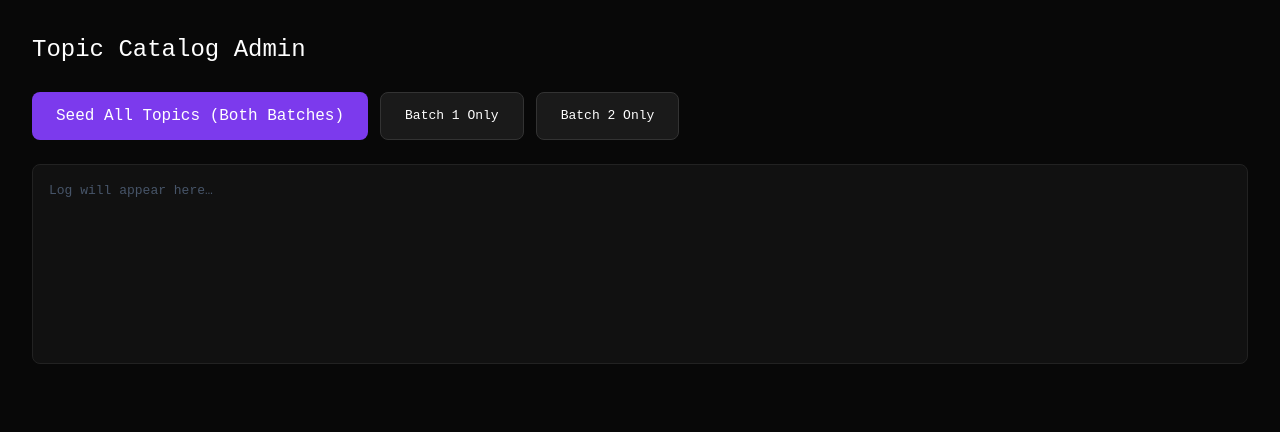
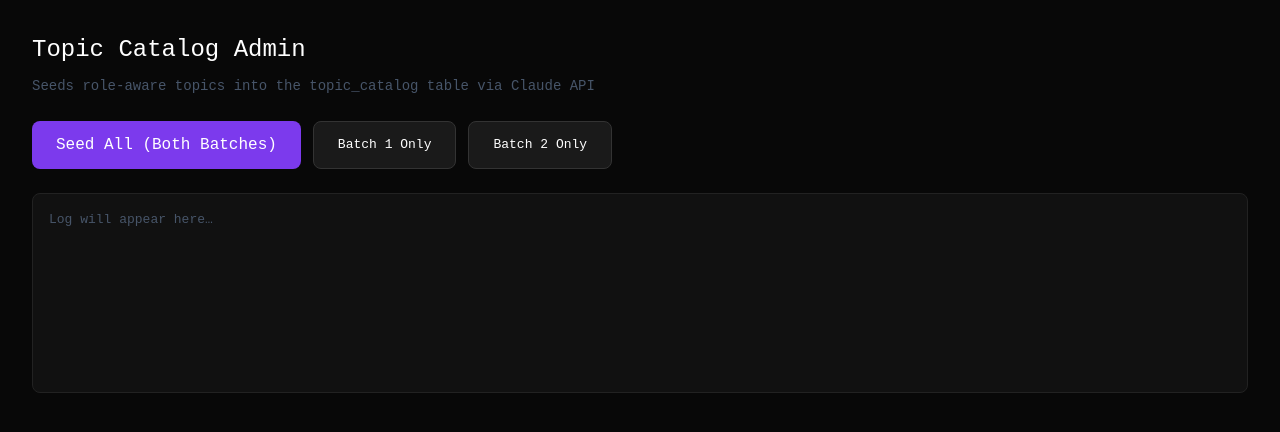
Before and after one commit to juggernaut2k4/distill, a Next.js app: page /admin/seed in a window 1280 px wide. Shown: the top 432 px of the page. Built offline with nearby package versions, Linux system fonts and the light colour scheme.

Commit message:
feat(admin): show failed domains and retry button in seed page

```diff
--- a/app/admin/seed/page.tsx
+++ b/app/admin/seed/page.tsx
@@ -5,36 +5,47 @@ import { useState } from 'react'
 const BATCH1 = ['ai-ml','devops','software-arch','cloud','frontend','typescript','backend','data-engineering','mlops','cybersecurity','testing','databases','open-source','emerging-tech','ml-fundamentals','deep-learning','nlp','data-viz','bi-analytics','statistics','python','product-strategy','agile','user-research','growth','go-to-market','ux-design','design-systems']
 const BATCH2 = ['interaction-design','accessibility','motion-design','ai-for-design','leadership','digital-transformation','finance','operations','people-org','risk','innovation','data-decisions','ma','stakeholder','content-seo','performance-mktg','brand','crm-automation','social-community','cro','ai-marketing','fintech','corp-finance','esg','financial-modeling','talent','learning-dev','dei','hr-tech']
 
+interface SeedDetail { domainId: string; inserted: number; error?: string }
+
 export default function SeedAdminPage() {
   const [log, setLog] = useState<string[]>([])
   const [running, setRunning] = useState(false)
+  const [failedDomains, setFailedDomains] = useState<string[]>([])
 
   function addLog(msg: string) {
     setLog((prev) => [...prev, `${new Date().toLocaleTimeString()} — ${msg}`])
   }
 
-  async function seedBatch(domains: string[], replace: boolean, label: string) {
+  async function seedBatch(domains: string[], replace: boolean, label: string): Promise<string[]> {
     addLog(`${label}: starting (${domains.length} domains)…`)
     const res = await fetch('/api/admin/seed-topics', {
       method: 'POST',
       headers: { 'Content-Type': 'application/json' },
       body: JSON.stringify({ replace, domains }),
     })
-    const data = await res.json()
+    const data = await res.json() as { inserted: number; domains: number; failed: number; details: SeedDetail[] }
+    const failed = (data.details ?? []).filter((d) => d.error).map((d) => d.domainId)
     if (res.ok) {
       addLog(`${label}: done — inserted ${data.inserted} topics across ${data.domains} domains (${data.failed} failed)`)
+      if (failed.length > 0) {
+        addLog(`${label}: failed domains — ${failed.join(', ')}`)
+      }
     } else {
       addLog(`${label}: ERROR — ${JSON.stringify(data)}`)
     }
+    return failed
   }
 
   async function handleSeedAll() {
     setRunning(true)
     setLog([])
+    setFailedDomains([])
     try {
-      await seedBatch(BATCH1, true, 'Batch 1')
-      await seedBatch(BATCH2, false, 'Batch 2')
-      addLog('All done!')
+      const f1 = await seedBatch(BATCH1, true, 'Batch 1')
+      const f2 = await seedBatch(BATCH2, false, 'Batch 2')
+      const allFailed = [...f1, ...f2]
+      setFailedDomains(allFailed)
+      addLog(allFailed.length > 0 ? `All done — ${allFailed.length} domains need retry` : 'All done!')
     } catch (err) {
       addLog(`Exception: ${String(err)}`)
     } finally {
@@ -42,50 +53,67 @@ export default function SeedAdminPage() {
     }
   }
 
+  async function handleRetryFailed() {
+    if (failedDomains.length === 0) return
+    setRunning(true)
+    try {
+      const failed = await seedBatch(failedDomains, false, 'Retry')
+      setFailedDomains(failed)
+      if (failed.length === 0) addLog('Retry complete — all domains seeded!')
+    } finally {
+      setRunning(false)
+    }
+  }
+
   async function handleSeedBatch1() {
     setRunning(true)
-    try { await seedBatch(BATCH1, true, 'Batch 1') }
+    try { const f = await seedBatch(BATCH1, true, 'Batch 1'); setFailedDomains(f) }
     finally { setRunning(false) }
   }
 
   async function handleSeedBatch2() {
     setRunning(true)
-    try { await seedBatch(BATCH2, false, 'Batch 2') }
+    try { const f = await seedBatch(BATCH2, false, 'Batch 2'); setFailedDomains((p) => [...p, ...f]) }
     finally { setRunning(false) }
   }
 
   return (
     <div style={{ padding: 32, background: '#080808', minHeight: '100vh', color: '#fff', fontFamily: 'monospace' }}>
-      <h1 style={{ fontSize: 24, marginBottom: 24 }}>Topic Catalog Admin</h1>
+      <h1 style={{ fontSize: 24, marginBottom: 8 }}>Topic Catalog Admin</h1>
+      <p style={{ color: '#475569', marginBottom: 24, fontSize: 14 }}>Seeds role-aware topics into the topic_catalog table via Claude API</p>
 
-      <div style={{ display: 'flex', gap: 12, marginBottom: 24 }}>
-        <button
-          onClick={handleSeedAll}
-          disabled={running}
-          style={{ padding: '12px 24px', background: running ? '#333' : '#7C3AED', color: '#fff', border: 'none', borderRadius: 8, cursor: running ? 'not-allowed' : 'pointer', fontSize: 16 }}
-        >
-          {running ? 'Running…' : 'Seed All Topics (Both Batches)'}
+      <div style={{ display: 'flex', gap: 12, marginBottom: 24, flexWrap: 'wrap' }}>
+        <button onClick={handleSeedAll} disabled={running}
+          style={{ padding: '12px 24px', background: running ? '#333' : '#7C3AED', color: '#fff', border: 'none', borderRadius: 8, cursor: running ? 'not-allowed' : 'pointer', fontSize: 16 }}>
+          {running ? 'Running…' : 'Seed All (Both Batches)'}
         </button>
-        <button
-          onClick={handleSeedBatch1}
-          disabled={running}
-          style={{ padding: '12px 24px', background: '#1A1A1A', color: '#fff', border: '1px solid #333', borderRadius: 8, cursor: running ? 'not-allowed' : 'pointer' }}
-        >
+        {failedDomains.length > 0 && (
+          <button onClick={handleRetryFailed} disabled={running}
+            style={{ padding: '12px 24px', background: '#EF4444', color: '#fff', border: 'none', borderRadius: 8, cursor: running ? 'not-allowed' : 'pointer', fontSize: 16 }}>
+            Retry {failedDomains.length} Failed Domains
+          </button>
+        )}
+        <button onClick={handleSeedBatch1} disabled={running}
+          style={{ padding: '12px 24px', background: '#1A1A1A', color: '#fff', border: '1px solid #333', borderRadius: 8, cursor: running ? 'not-allowed' : 'pointer' }}>
           Batch 1 Only
         </button>
-        <button
-          onClick={handleSeedBatch2}
-          disabled={running}
-          style={{ padding: '12px 24px', background: '#1A1A1A', color: '#fff', border: '1px solid #333', borderRadius: 8, cursor: running ? 'not-allowed' : 'pointer' }}
-        >
+        <button onClick={handleSeedBatch2} disabled={running}
+          style={{ padding: '12px 24px', background: '#1A1A1A', color: '#fff', border: '1px solid #333', borderRadius: 8, cursor: running ? 'not-allowed' : 'pointer' }}>
           Batch 2 Only
         </button>
       </div>
 
+      {failedDomains.length > 0 && (
+        <div style={{ background: '#1a0a0a', border: '1px solid #EF4444', borderRadius: 8, padding: 12, marginBottom: 16, fontSize: 13 }}>
+          <strong style={{ color: '#EF4444' }}>Failed domains ({failedDomains.length}):</strong>{' '}
+          <span style={{ color: '#94A3B8' }}>{failedDomains.join(', ')}</span>
+        </div>
+      )}
+
       <div style={{ background: '#111', border: '1px solid #222', borderRadius: 8, padding: 16, minHeight: 200 }}>
         {log.length === 0 && <p style={{ color: '#475569' }}>Log will appear here…</p>}
         {log.map((line, i) => (
-          <p key={i} style={{ margin: '4px 0', color: line.includes('ERROR') ? '#EF4444' : line.includes('done') || line.includes('All done') ? '#10B981' : '#94A3B8' }}>
+          <p key={i} style={{ margin: '4px 0', color: line.includes('ERROR') || line.includes('failed domains') ? '#EF4444' : line.includes('done') || line.includes('All done') || line.includes('complete') ? '#10B981' : '#94A3B8' }}>
             {line}
           </p>
         ))}
```
